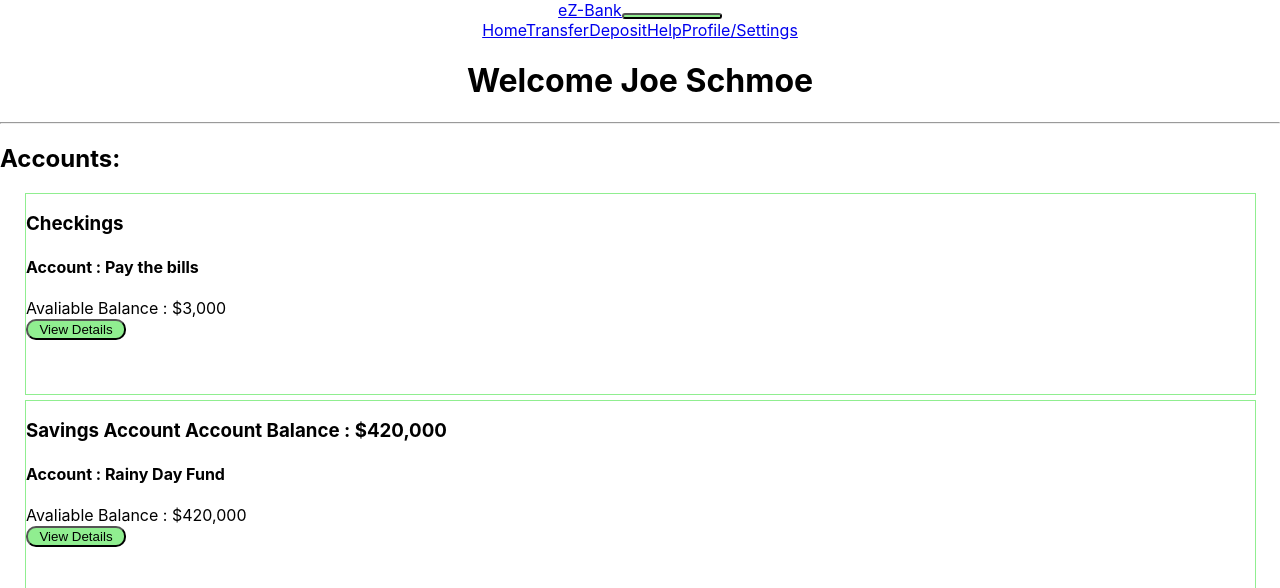
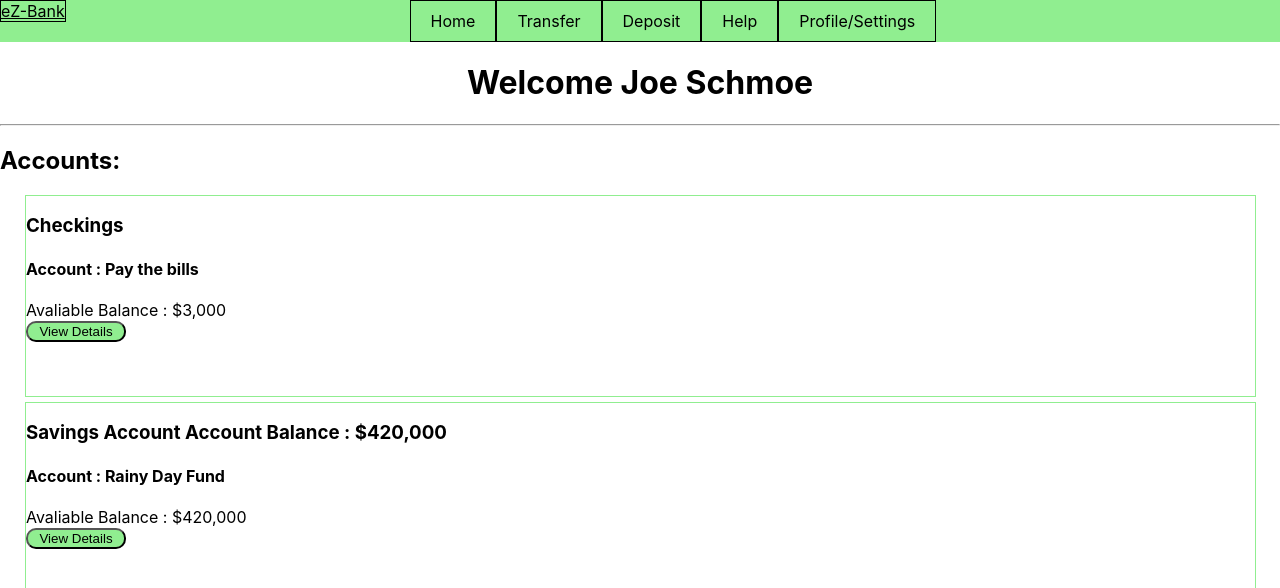
Before and after one commit to jbz6587/ezBank, a React (Create React App) app in the folder ezbank/: page /home in a window 1280 px wide. Shown: the top 588 px of the page. Built offline with nearby package versions, Linux system fonts and the light colour scheme.

Commit message:
Made the navbar a separate component. Still needs work to get formatting right.

```diff
--- /dev/null
+++ b/ezbank/src/css/sitenavbar.css
@@ -0,0 +1,22 @@
+
+#NavbarContainer {
+	width: 100%;
+	background-color: #90EE90;
+}
+
+.navLink {
+	border: 1px solid;
+	color: black;
+	padding: 10px 20px;
+	text-align: center;
+	text-decoration: none;
+	display: inline-block;
+}
+
+.navLogo {
+	color: black;
+	text-align: center;
+	float:left;
+	height: 20px;
+	border: 1px solid;
+}
--- a/ezbank/src/views/deposit.js
+++ b/ezbank/src/views/deposit.js
@@ -1,13 +1,14 @@
 import React, { Component } from 'react';
 import {Link} from 'react-router-dom';
 import '../css/deposit.css';
-
+import SiteNavbar from '../views/sitenavbar.js';
 
 export default class Deposit extends Component {
 
 	render(){
 		return(
 			<div id="depositContainer">
+				<SiteNavbar/>
 				<div>
 					<h2>Electronic Check Deposit</h2>
 				</div>
--- a/ezbank/src/views/home.js
+++ b/ezbank/src/views/home.js
@@ -1,11 +1,6 @@
 import React, { Component } from 'react';
-import App from '.././App.js'
 import '../css/home.css';
-import {
-  Navbar,
-  Nav,
-} from 'react-bootstrap';
-
+import SiteNavbar from '../views/sitenavbar.js';
 
 export default class Home extends Component {
 	constructor(props) {
@@ -22,19 +17,7 @@ export default class Home extends Component {
 	render() {
 	return(
 		<div className='Home'>
-			<Navbar bg="dark" variant="dark">
-	   		<Navbar.Brand href="/">eZ-Bank</Navbar.Brand>
-			<Navbar.Toggle aria-controls="basic-navbar-nav" />
-	    	<Navbar.Collapse id="basic-navbar-nav">
-		    	<Nav className="mr-auto">
-		    		<Nav.Link href="/">Home</Nav.Link>
-		    		<Nav.Link href="/transfer">Transfer</Nav.Link>
-		    		<Nav.Link href="/deposit">Deposit</Nav.Link>
-		    		<Nav.Link href="/help">Help</Nav.Link>
-		    		<Nav.Link href="/profile">Profile/Settings</Nav.Link>
-		    	</Nav>
-	    	</Navbar.Collapse>
-	    	</Navbar>
+			<SiteNavbar/>
 		<h1>Welcome {this.state.user}</h1>
 		<hr/>
 		<h2 id="accountsTitle">Accounts:</h2>
--- /dev/null
+++ b/ezbank/src/views/sitenavbar.js
@@ -0,0 +1,29 @@
+import React, { Component } from 'react';
+import {Link} from 'react-router-dom';
+import {
+  Navbar,
+  Nav,
+} from 'react-bootstrap';
+import '../css/sitenavbar.css';
+
+export default class SiteNavbar extends Component {
+
+	render(){
+		return(
+			<div id="NavbarContainer">
+				<Navbar bg="dark" variant="dark">
+					<Navbar.Brand className="navLogo" href="/">eZ-Bank</Navbar.Brand>
+					<Nav className="mr-auto">
+						<Nav.Link className="navLink" href="/home">Home</Nav.Link>
+						<Nav.Link className="navLink" href="/transfer">Transfer</Nav.Link>
+						<Nav.Link className="navLink" href="/deposit">Deposit</Nav.Link>
+						<Nav.Link className="navLink" href="/help">Help</Nav.Link>
+						<Nav.Link className="navLink" href="/profile">Profile/Settings</Nav.Link>
+					</Nav>
+				</Navbar>
+			</div>
+		)
+
+	}
+
+}
```
Also changed, not shown: ezbank/src/App.js (+1 -15 lines).
